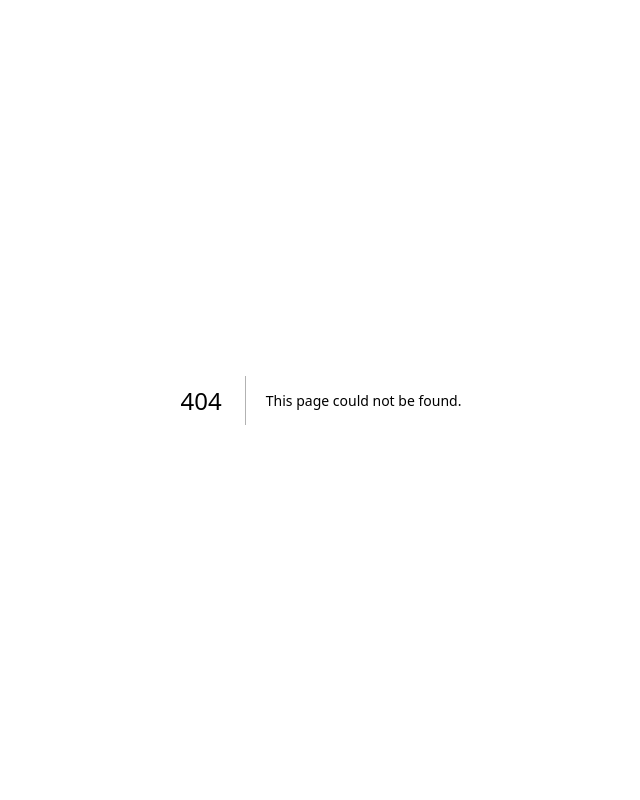
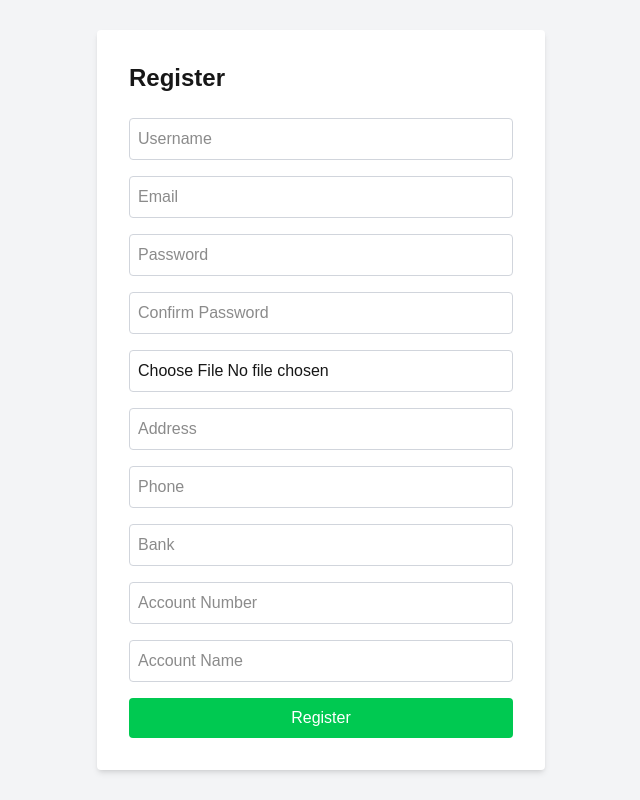
Before and after one commit to worachote1/QUIC-GEAR2-Frontend, a Next.js app: page /auth/sign-up in a window 1280 px wide. Before the commit this address had no page. Shown: the whole page, without its empty margins (319-959 px from the left). Built offline with nearby package versions, Linux system fonts and the light colour scheme.

Commit message:
auth_feature: init sig-in/sign-up page

```diff
--- /dev/null
+++ b/src/app/admin/page.tsx
@@ -0,0 +1,9 @@
+import React from 'react'
+
+const admin = () => {
+  return (
+    <div className='mt-5'>admin</div>
+  )
+}
+
+export default admin
--- /dev/null
+++ b/src/app/auth/sign-in/page.tsx
@@ -0,0 +1,52 @@
+"use client";
+
+import Link from "next/link";
+import { useState } from "react";
+
+export default function LoginPage() {
+  const [email, setEmail] = useState("");
+  const [password, setPassword] = useState("");
+
+  const handleLogin = async (e: React.FormEvent) => {
+    e.preventDefault();
+    // TODO: Call your login API here
+    console.log({ email, password });
+  };
+
+  return (
+    <div className="min-h-screen flex items-center justify-center bg-gray-100">
+      <form onSubmit={handleLogin} className="bg-white p-8 rounded shadow-md w-full max-w-md">
+        <h2 className="text-2xl font-bold mb-6">Login</h2>
+
+        <input
+          type="email"
+          placeholder="Email"
+          value={email}
+          onChange={(e) => setEmail(e.target.value)}
+          className="w-full p-2 border border-gray-300 rounded mb-4"
+          required
+        />
+
+        <input
+          type="password"
+          placeholder="Password"
+          value={password}
+          onChange={(e) => setPassword(e.target.value)}
+          className="w-full p-2 border border-gray-300 rounded mb-4"
+          required
+        />
+
+        <button
+          type="submit"
+          className="w-full bg-blue-500 text-white py-2 rounded hover:bg-blue-600"
+        >
+          Login
+        </button>
+
+        <p className="mt-4 text-center text-sm">
+          Don’t have an account? <Link href="/auth/sign-up" className="text-blue-600">Sign-up</Link>
+        </p>
+      </form>
+    </div>
+  );
+}
--- /dev/null
+++ b/src/app/auth/sign-up/page.tsx
@@ -0,0 +1,105 @@
+"use client";
+
+import { useForm } from "react-hook-form";
+import { useState } from "react";
+
+interface FormData {
+  username: string;
+  email: string;
+  password: string;
+  confirmPassword: string;
+  address?: string;
+  phone?: string;
+  bank?: string;
+  account_number?: string;
+  account_name?: string;
+  imgPath: FileList;
+}
+
+export default function RegisterPage() {
+  const {
+    register,
+    handleSubmit,
+    watch,
+    formState: { errors },
+  } = useForm<FormData>();
+
+  const onSubmit = (data: FormData) => {
+    if (data.password !== data.confirmPassword) {
+      alert("Passwords do not match");
+      return;
+    }
+
+    const formData = new FormData();
+    Object.entries(data).forEach(([key, value]) => {
+      if (key === "imgPath") {
+        formData.append(key, value[0]);
+      } else {
+        formData.append(key, value as string);
+      }
+    });
+
+    // TODO: Call your register API here
+    console.log("Form submitted", data);
+  };
+
+  return (
+    <div className="min-h-screen flex items-center justify-center bg-gray-100">
+      <form
+        onSubmit={handleSubmit(onSubmit)}
+        className="bg-white p-8 rounded shadow-md w-full max-w-md"
+        encType="multipart/form-data"
+      >
+        <h2 className="text-2xl font-bold mb-6">Register</h2>
+
+        <input
+          {...register("username", { required: true })}
+          placeholder="Username"
+          className="w-full p-2 border border-gray-300 rounded mb-4"
+        />
+        {errors.username && <span className="text-red-500 text-sm">Username is required</span>}
+
+        <input
+          type="email"
+          {...register("email", { required: true })}
+          placeholder="Email"
+          className="w-full p-2 border border-gray-300 rounded mb-4"
+        />
+        {errors.email && <span className="text-red-500 text-sm">Email is required</span>}
+
+        <input
+          type="password"
+          {...register("password", { required: true })}
+          placeholder="Password"
+          className="w-full p-2 border border-gray-300 rounded mb-4"
+        />
+
+        <input
+          type="password"
+          {...register("confirmPassword", { required: true })}
+          placeholder="Confirm Password"
+          className="w-full p-2 border border-gray-300 rounded mb-4"
+        />
+
+        <input
+          type="file"
+          {...register("imgPath", { required: true })}
+          className="w-full p-2 border border-gray-300 rounded mb-4"
+        />
+
+        <input {...register("address")} placeholder="Address" className="w-full p-2 border border-gray-300 rounded mb-4" />
+        <input {...register("phone")} placeholder="Phone" className="w-full p-2 border border-gray-300 rounded mb-4" />
+        <input {...register("bank")} placeholder="Bank" className="w-full p-2 border border-gray-300 rounded mb-4" />
+        <input {...register("account_number")} placeholder="Account Number" className="w-full p-2 border border-gray-300 rounded mb-4" />
+        <input {...register("account_name")} placeholder="Account Name" className="w-full p-2 border border-gray-300 rounded mb-4" />
+
+        <button
+          type="submit"
+          className="w-full bg-green-500 text-white py-2 rounded hover:bg-green-600"
+        >
+          Register
+        </button>
+      </form>
+    </div>
+  );
+}
--- a/src/app/page.tsx
+++ b/src/app/page.tsx
@@ -47,7 +47,7 @@ export default function Home() {
             target="_blank"
             rel="noopener noreferrer"
           >
-            Read our docs
+            Read our docs44
           </a>
         </div>
       </main>
```
Also changed, not shown: package.json (+6 -5 lines), 1 other file (tests, documents, lock files or other folders).
